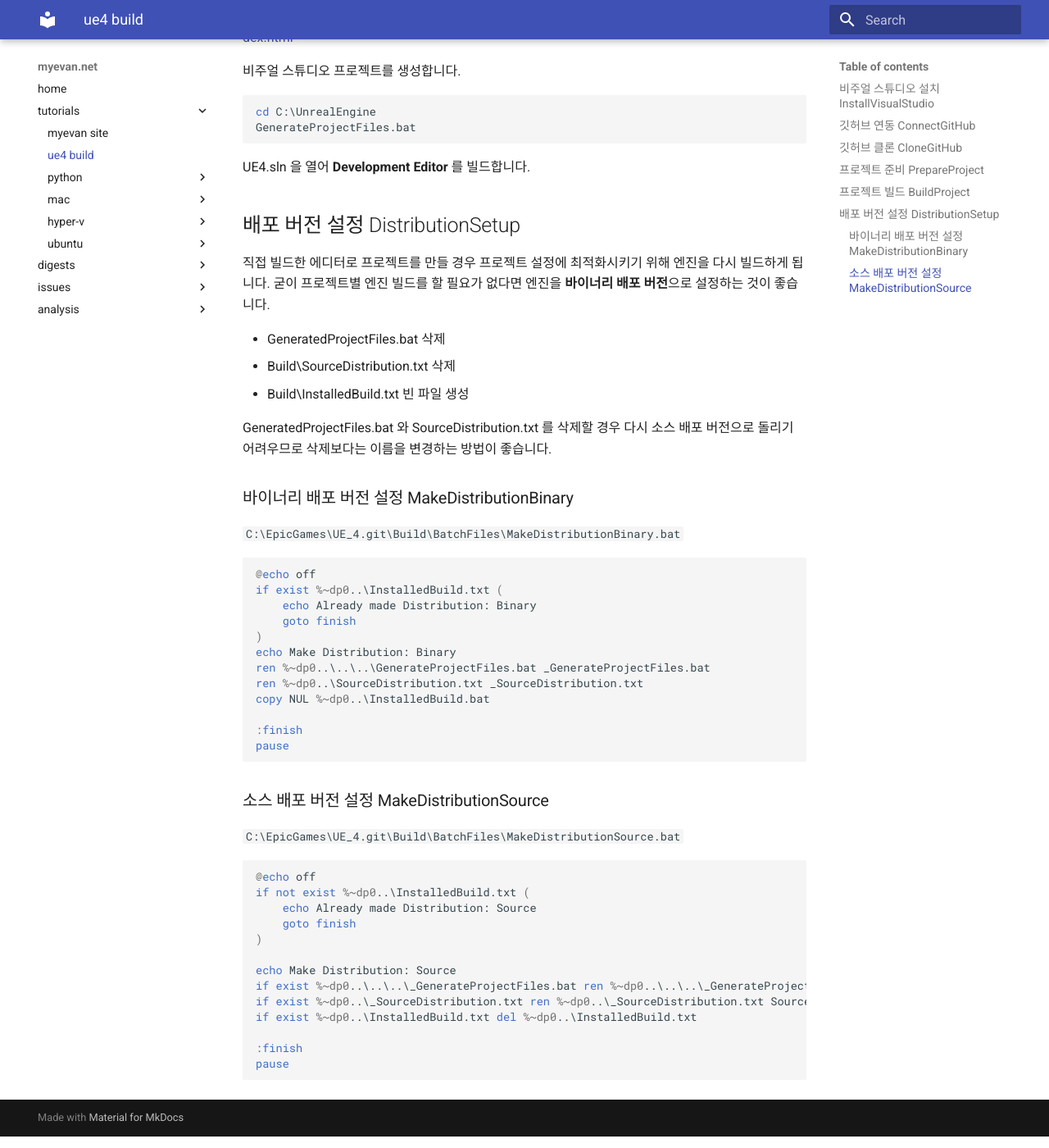
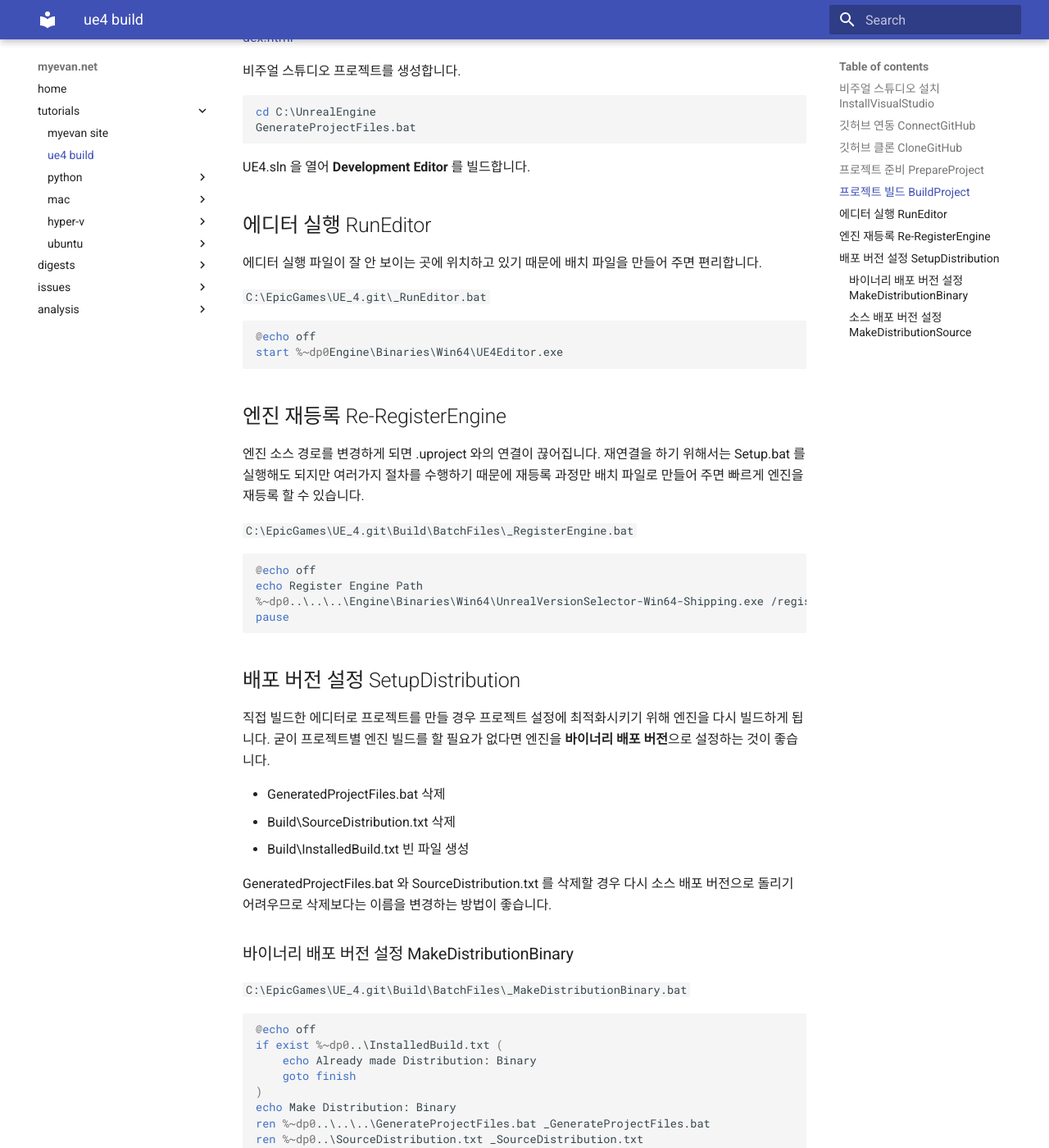
Before and after one commit to myevan/myevan-home, an MkDocs documentation site: the page built from docs/ue4_windows_build_tutorial.md, in a window 1280 px wide and 1400 px high, scrolled down 1094 px. Shown: the whole window at 82% size. Built offline with MkDocs 1.6.1 and Material for MkDocs 9.7.7, drawn with Linux system fonts in a browser that asks for light colours; old or Windows-style settings are respelled for this version of MkDocs; some of the changed text lies outside the part shown.

Commit message:
언리얼 엔진 빌드 따라하기: 에디터 실행과 엔진 재등록

````diff
--- a/docs/ue4_windows_build_tutorial.md
+++ b/docs/ue4_windows_build_tutorial.md
@@ -46,8 +46,33 @@ Setup.bat
 
 UE4.sln 을 열어 **Development Editor** 를 빌드합니다.
 
+## 에디터 실행 RunEditor
 
-## 배포 버전 설정 DistributionSetup
+에디터 실행 파일이 잘 안 보이는 곳에 위치하고 있기 때문에 배치 파일을 만들어 주면 편리합니다.
+
+`C:\EpicGames\UE_4.git\_RunEditor.bat`
+
+```bat
+@echo off
+start %~dp0Engine\Binaries\Win64\UE4Editor.exe
+```
+
+
+## 엔진 재등록 Re-RegisterEngine
+
+엔진 소스 경로를 변경하게 되면 .uproject 와의 연결이 끊어집니다. 재연결을 하기 위해서는 Setup.bat 를 실행해도 되지만 여러가지 절차를 수행하기 때문에 재등록 과정만 배치 파일로 만들어 주면 빠르게 엔진을 재등록 할 수 있습니다.
+
+`C:\EpicGames\UE_4.git\Build\BatchFiles\_RegisterEngine.bat`
+
+```bat
+@echo off
+echo Register Engine Path
+%~dp0..\..\..\Engine\Binaries\Win64\UnrealVersionSelector-Win64-Shipping.exe /register
+pause
+```
+
+
+## 배포 버전 설정 SetupDistribution
 
 직접 빌드한 에디터로 프로젝트를 만들 경우 프로젝트 설정에 최적화시키기 위해 엔진을 다시 빌드하게 됩니다. 굳이 프로젝트별 엔진 빌드를 할 필요가 없다면 엔진을 **바이너리 배포 버전**으로 설정하는 것이 좋습니다.
 
@@ -59,7 +84,7 @@ GeneratedProjectFiles.bat 와 SourceDistribution.txt 를 삭제할 경우 다시
 
 ### 바이너리 배포 버전 설정 MakeDistributionBinary
 
-`C:\EpicGames\UE_4.git\Build\BatchFiles\MakeDistributionBinary.bat`
+`C:\EpicGames\UE_4.git\Build\BatchFiles\_MakeDistributionBinary.bat`
 
 ```bat
 @echo off
@@ -78,7 +103,7 @@ pause
 
 ### 소스 배포 버전 설정 MakeDistributionSource
 
-`C:\EpicGames\UE_4.git\Build\BatchFiles\MakeDistributionSource.bat`
+`C:\EpicGames\UE_4.git\Build\BatchFiles\_MakeDistributionSource.bat`
 
 ```bat
 @echo off
````
